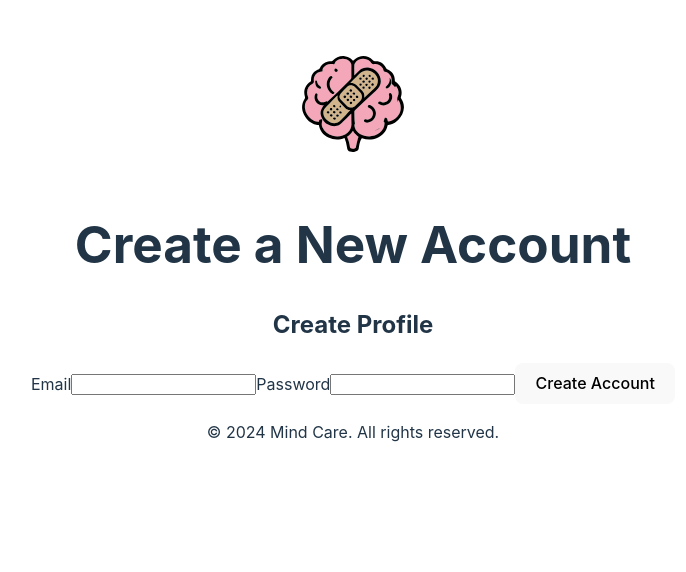
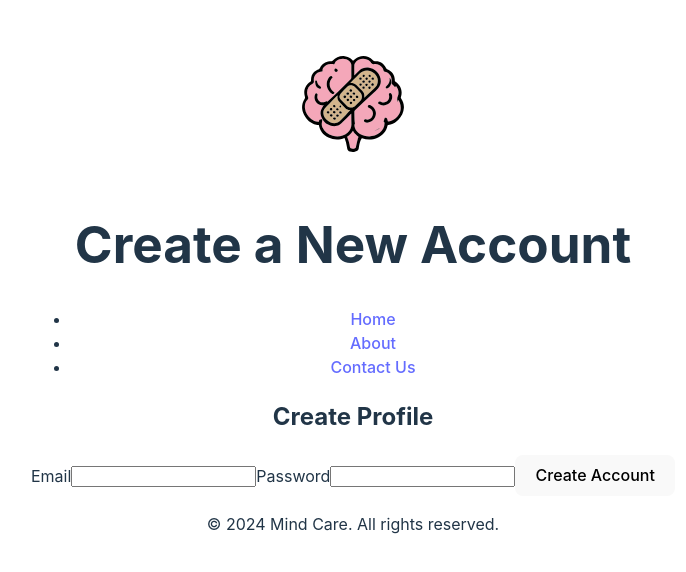
Before and after one commit to b3hold23/Mind-Care, a React (Vite) app in the folder client/: page /create_profile in a window 1280 px wide. Shown: the top 572 px of the page, without its empty margins (287-973 px from the left). Built offline with nearby package versions, Linux system fonts and the light colour scheme.

Commit message:
fixed some navigation stuff

```diff
--- a/client/src/pages/create_profile.tsx
+++ b/client/src/pages/create_profile.tsx
@@ -39,6 +39,13 @@
           alt="Mind Care Logo"
           className="logo" />
         <h1>Create a New Account</h1>
+        <nav>
+          <ul>
+            <li><a href="/home">Home</a></li>
+            <li><a href="/about">About</a></li>
+            <li><a href="/contact">Contact Us</a></li>
+          </ul>
+        </nav>
       </header>
 
       <main>
--- a/client/src/pages/home.tsx
+++ b/client/src/pages/home.tsx
@@ -71,7 +71,7 @@
       <h1 onClick={() => navigate('/home')}>Mind Care</h1>
         <nav>
           <ul>
-            <li><a href="/">Home</a></li>
+            <li><a href="/home">Home</a></li>
             <li><a href="/about">About</a></li>
             <li><a href="/contact">Contact Us</a></li>
           </ul>
```
